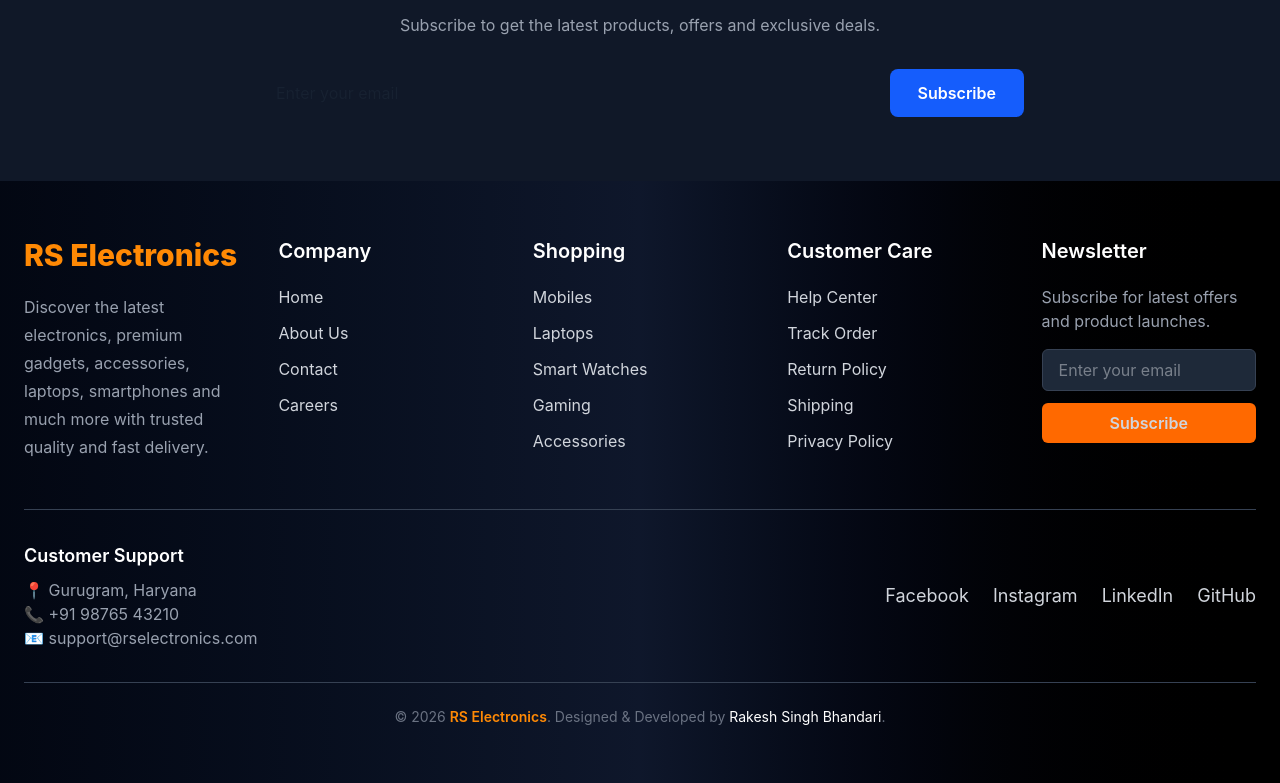
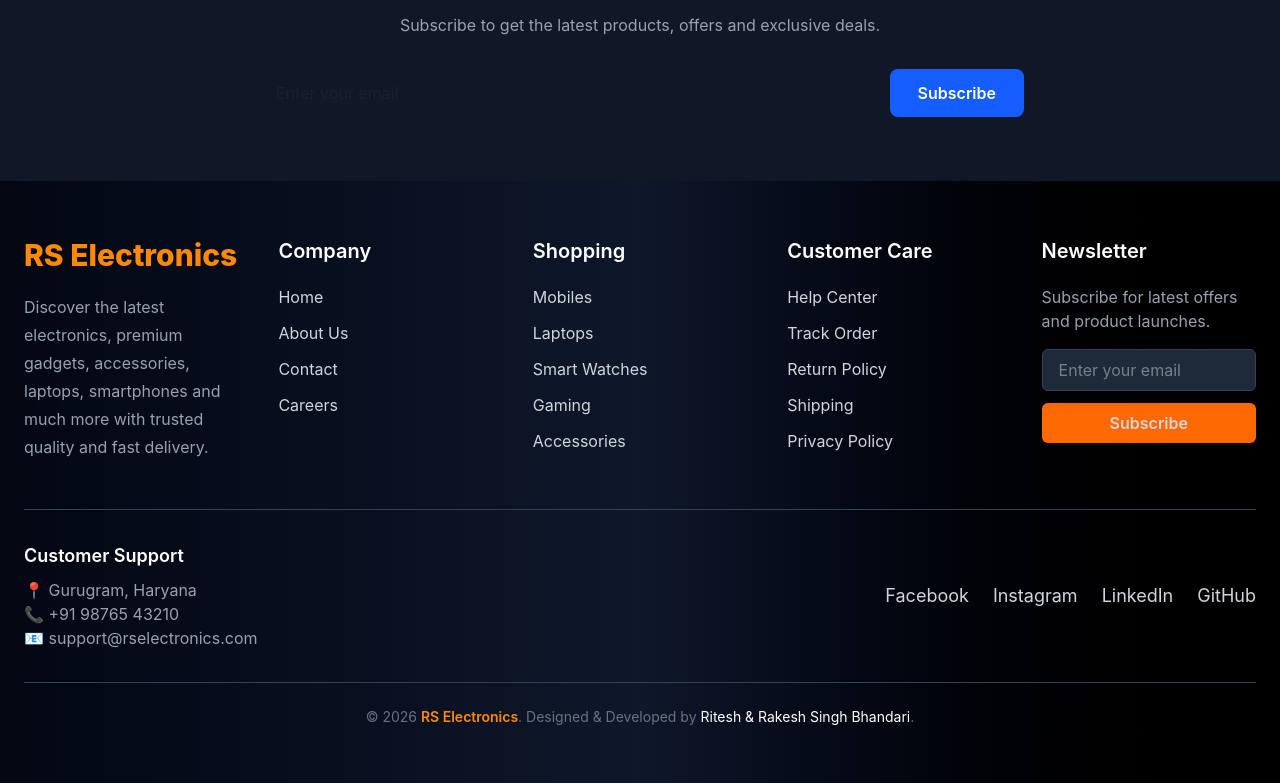
Before and after one commit to R71soni/RS-Electronic-Store, a React (Vite) app in the folder frontend/: page / in a window 1280 px wide. Shown: the part 2826-3609 px from the top of the page. Built offline with nearby package versions, Linux system fonts and the light colour scheme.

Commit message:
Designed by  name change

```diff
--- a/frontend/src/Components/Footer.jsx
+++ b/frontend/src/Components/Footer.jsx
@@ -117,7 +117,7 @@ const Footer = () => {
         </div>
 
         <div className="text-center border-t border-gray-700 mt-8 pt-6 text-gray-500 text-sm">
-          © 2026 <span className="text-orange-400 font-semibold">RS Electronics</span>. Designed & Developed by <span className="text-white">Rakesh Singh Bhandari</span>.
+          © 2026 <span className="text-orange-400 font-semibold">RS Electronics</span>. Designed & Developed by <span className="text-white">Ritesh & Rakesh Singh Bhandari</span>.
         </div>
 
       </div>
```
